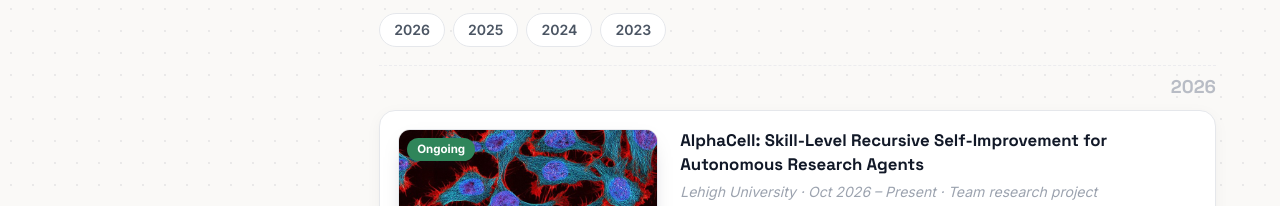
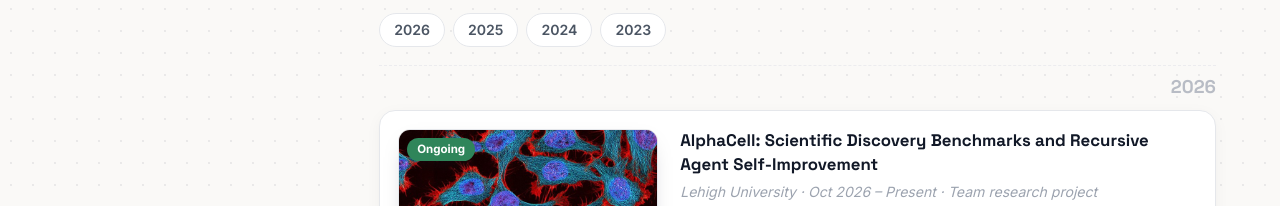
Before and after one commit to Alex-Xuyang-Wang/Alex-Xuyang-Wang.github.io, a plain HTML site: page index.html in a window 1280 px wide. Shown: the part 2070-2276 px from the top of the page. Drawn offline with Linux system fonts and the light colour scheme; some icons are missing.

Commit message:
Rename AlphaCell project title
Co-Authored-By: Claude Opus 5.5 <noreply@anthropic.com>

```diff
--- a/index.html
+++ b/index.html
@@ -204,7 +204,7 @@
           <img src="assets/img/projects/alphacell.jpg" alt="Fluorescence microscopy image of HeLa cells" loading="lazy">
         </div>
         <div>
-          <h3>AlphaCell: Skill-Level Recursive Self-Improvement for Autonomous Research Agents</h3>
+          <h3>AlphaCell: Scientific Discovery Benchmarks and Recursive Agent Self-Improvement</h3>
           <div class="project-meta">Lehigh University · Oct 2026 – Present · Team research project</div>
           <ul>
             <li><strong>Research question:</strong> Investigating whether an LLM research agent can keep improving its scientific performance from past research episodes and independent feedback <em>without updating model weights</em>. The base model is held fixed while an external, versioned research skill evolves; the skill has four parts: reusable tools, method and evidence rules, planning strategies, and an updater that revises the next skill version.</li>
```
